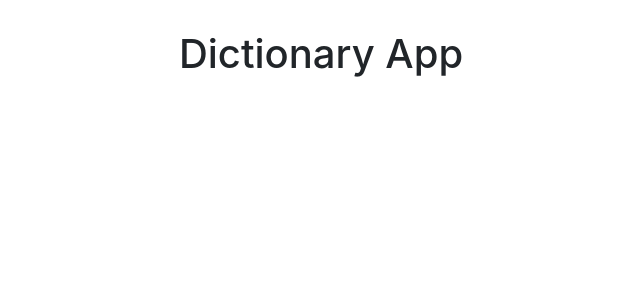
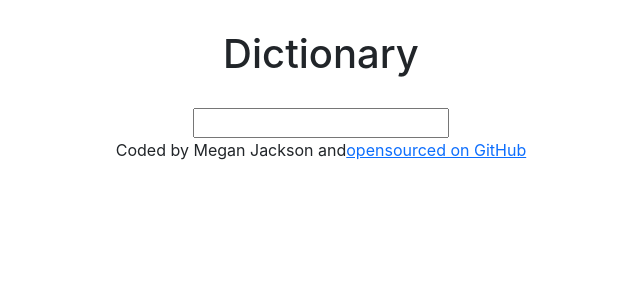
Before and after one commit to 66Meg20/dictionary-app, a React (Create React App) app: page / in a window 1280 px wide. Shown: the top 300 px of the page, without its empty margins (319-959 px from the left). Built offline with nearby package versions, Linux system fonts and the light colour scheme.

Commit message:
added the search form

```diff
--- a/src/App.js
+++ b/src/App.js
@@ -1,11 +1,22 @@
 import "./App.css";
+import Dictionary from "./Dictionary.js";
 
 function App() {
   return (
     <div className="App">
-      <header className="App-header">
-        <h1> Dictionary App</h1>
-      </header>
+      <div className="container">
+        <header className="App-header">
+          {" "}
+          <h1>Dictionary</h1>
+        </header>
+        <Dictionary />
+      </div>
+      <footer>
+        Coded by Megan Jackson and
+        <a href="https://github.com/66Meg20/dictionary-app">
+          opensourced on GitHub
+        </a>
+      </footer>
     </div>
   );
 }
--- /dev/null
+++ b/src/Dictionary.js
@@ -0,0 +1,20 @@
+import React, { useState } from "react";
+
+export default function Dictionary() {
+  let [keyWord, setKeyWord] = useState("");
+  function Search(event) {
+    event.preventDefault();
+    alert(`searching for ${keyWord} definition`);
+  }
+
+  function handleKeywordChange(event) {
+    setKeyWord(event.target.value);
+  }
+  return (
+    <div className="Dictionary">
+      <form onSubmit={Search}>
+        <input type="Search" onChange={handleKeywordChange} />
+      </form>
+    </div>
+  );
+}
```
